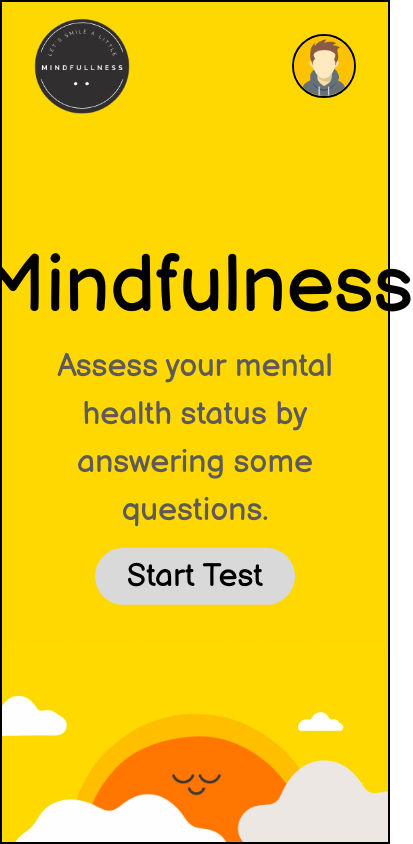
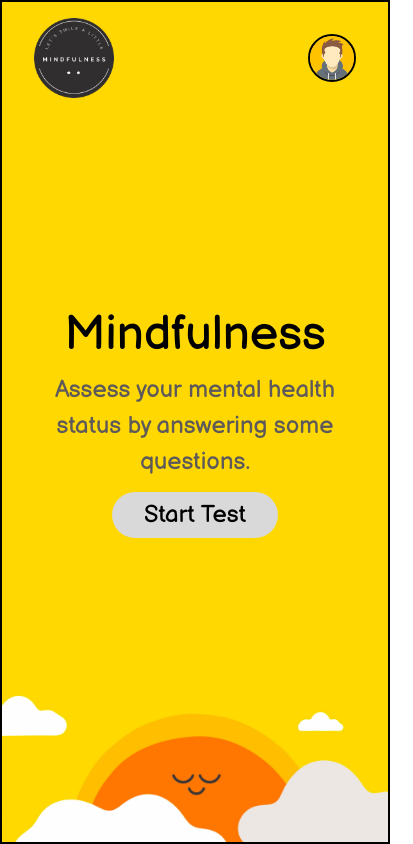
Before and after one commit to singodiyashubham87/Mindfulness, a React (Vite) app in the folder client/: page / in a window 390 px wide. Shown: the whole page, 413 px wide, since content can reach past the window. Built offline with nearby package versions, Linux system fonts and the light colour scheme.

Commit message:
style: homepage responsive and logo image change

```diff
--- a/client/src/pages/Homepage.jsx
+++ b/client/src/pages/Homepage.jsx
@@ -16,9 +16,9 @@ function Homepage() {
           />
         </div>
         <nav className="flex items-center px-[2rem] mt-[1rem] justify-between lg:px-[4rem] lg:mt-[2rem] xl:pr-[8rem] 2xl:pr-[12rem]">
-          <img src={logo} className="vvsm:w-[6rem] lg:w-[8rem]" alt="logo" />
+          <img src={logo} className="vvsm:w-[5rem] md:w-[6rem] lg:w-[8rem]" alt="logo" />
           <Link to={"/track"}>
-            <div className="userProfile w-[4rem] h-[4rem] rounded-[50%] border-2 border-black overflow-hidden cursor-pointer">
+            <div className="userProfile w-[3rem] h-[3rem] md:w-[3.5rem] md:h-[3.5rem] lg:w-[4rem] lg:h-[4rem] rounded-[50%] border-2 border-black overflow-hidden cursor-pointer">
               <img
                 src={avatar}
                 alt="avatarLogo"
@@ -28,12 +28,12 @@ function Homepage() {
           </Link>
         </nav>
         <div className="landingPageText m-auto flex flex-col items-center justify-center w-[100%] absolute top-[50%] left-[50%] translate-x-[-50%]	translate-y-[-50%]">
-          <h1 className="text-[5rem] leading-[1.2]">Mindfulness</h1>
-          <h4 className="text-[#5F5A5A] text-[2rem] w-[90%] text-center mt-[0.5rem] md:w-[60%] mmd:w-[55%] lg:w-[45%] xl:w-[40%]">
+          <h1 className="text-[3rem] msm:text-[4rem] gsm:text-[4.5rem] md:text-[5rem] leading-[1.2]">Mindfulness</h1>
+          <h4 className="text-[#5F5A5A] text-[1.5rem] msm:text-[1.8rem] gsm:text-[2rem] md:text-[2.5rem] w-[90%] text-center mt-[0.5rem] md:w-[80%] mmd:w-[70%] lg:w-[60%] xl:w-[50%] 2xl:w-[40%]">
             Assess your mental health status by answering some questions.
           </h4>
           <Link to={"/assessment"}>
-            <button className="transition ease-in-out  text-[2rem] bg-[#D9D9D9] py-[0.3rem] px-[2rem] rounded-[2rem] mt-[0.8rem] hover:bg-black hover:text-[#D9D9D9]">
+            <button className="transition ease-in-out  text-[1.5rem] msm:text-[1.8rem] gsm:text-[2rem] md:text-[2.2rem] bg-[#D9D9D9] py-[0.3rem] px-[2rem] rounded-[2rem] mt-[0.8rem] hover:bg-black hover:text-[#D9D9D9]">
               Start Test
             </button>
           </Link>
```
Also changed, not shown: client/src/assets/images/logo.png.
